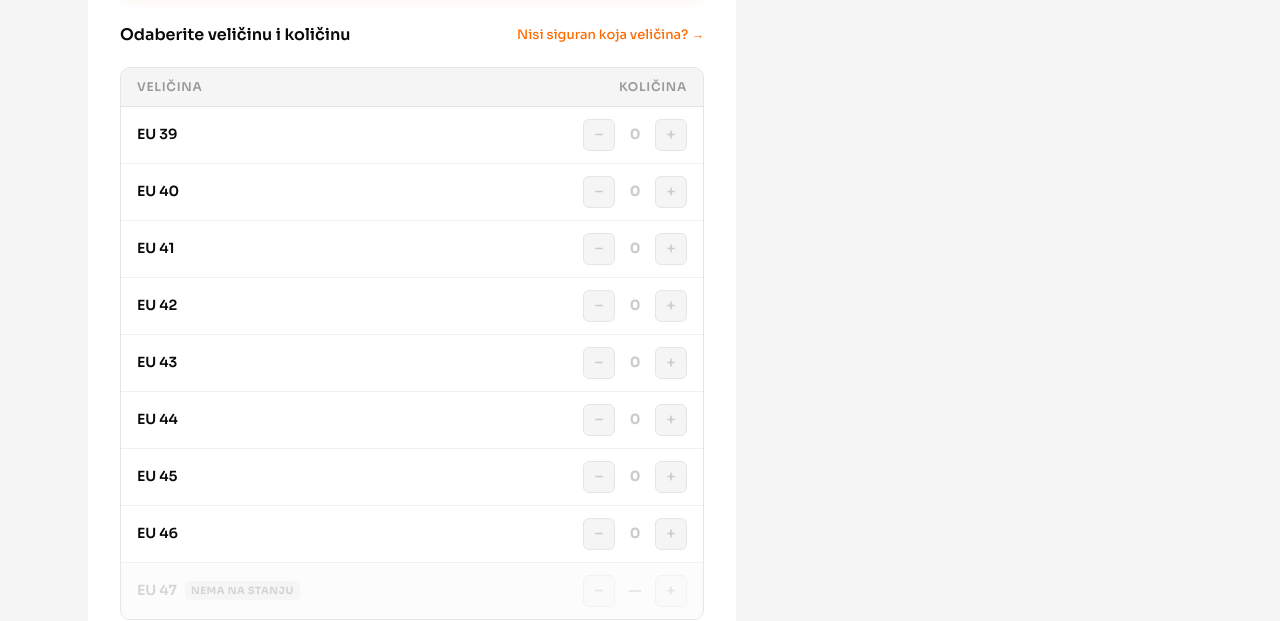
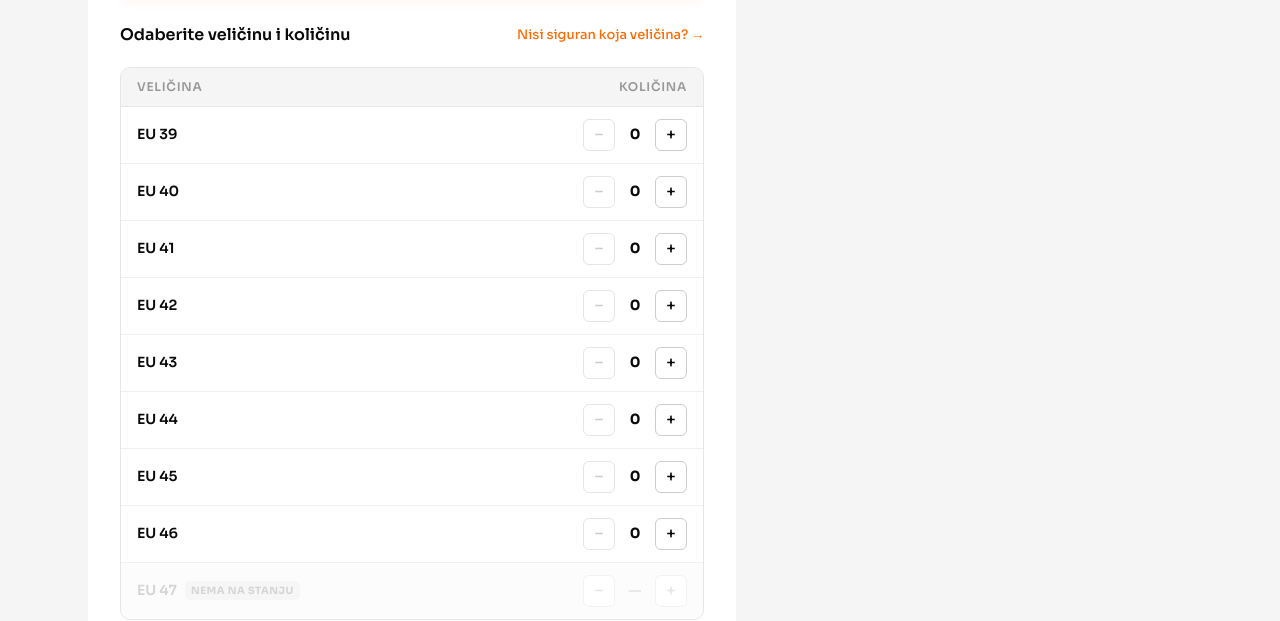
Before and after one commit to mahmutbegoviicalmin-coder/cartly.ba, a Next.js app: page /radne-patike in a window 1280 px wide. Shown: the part 4791-5412 px from the top of the page. Built offline with nearby package versions, Linux system fonts and the light colour scheme; no server answers.

Commit message:
Fix size buttons — only EU 47 disabled, rest fully clickable
Co-Authored-By: Claude Sonnet 4.6 <noreply@anthropic.com>

```diff
--- a/components/OrderForm.tsx
+++ b/components/OrderForm.tsx
@@ -382,16 +382,16 @@ export default function OrderForm() {
                             aria-label={`Smanji količinu za EU ${size}`}
                             style={{
                               width: 32, height: 32, border: "1px solid",
-                              borderColor: "#E5E5E5",
-                              borderRadius: 6, background: "#F5F5F5",
-                              color: "#CCCCCC",
+                              borderColor: soldOut || qty === 0 ? "#E5E5E5" : "#ccc",
+                              borderRadius: 6, background: "#fff",
+                              color: soldOut || qty === 0 ? "#ccc" : "#0A0A0A",
                               fontSize: 16, fontWeight: 500,
-                              cursor: "not-allowed",
+                              cursor: soldOut || qty === 0 ? "not-allowed" : "pointer",
                               display: "flex", alignItems: "center", justifyContent: "center",
                               transition: "all 0.15s",
                             }}
                           >−</button>
-                          <span style={{ width: 24, textAlign: "center", fontSize: 14, fontWeight: 700, color: "#CCCCCC" }}>
+                          <span style={{ width: 24, textAlign: "center", fontSize: 14, fontWeight: 700, color: soldOut ? "#CCCCCC" : active ? "#FF6B00" : "#0A0A0A" }}>
                             {soldOut ? "—" : qty}
                           </span>
                           <button
@@ -400,10 +400,11 @@ export default function OrderForm() {
                             disabled={soldOut}
                             aria-label={`Povećaj količinu za EU ${size}`}
                             style={{
-                              width: 32, height: 32, border: "1px solid #E5E5E5",
-                              borderRadius: 6, background: "#F5F5F5",
-                              color: "#CCCCCC", fontSize: 16, fontWeight: 500,
-                              cursor: "not-allowed",
+                              width: 32, height: 32, border: soldOut ? "1px solid #E5E5E5" : "1px solid #ccc",
+                              borderRadius: 6, background: "#fff",
+                              color: soldOut ? "#ccc" : "#0A0A0A",
+                              fontSize: 16, fontWeight: 500,
+                              cursor: soldOut ? "not-allowed" : "pointer",
                               display: "flex", alignItems: "center", justifyContent: "center",
                               transition: "all 0.15s",
                             }}
```
